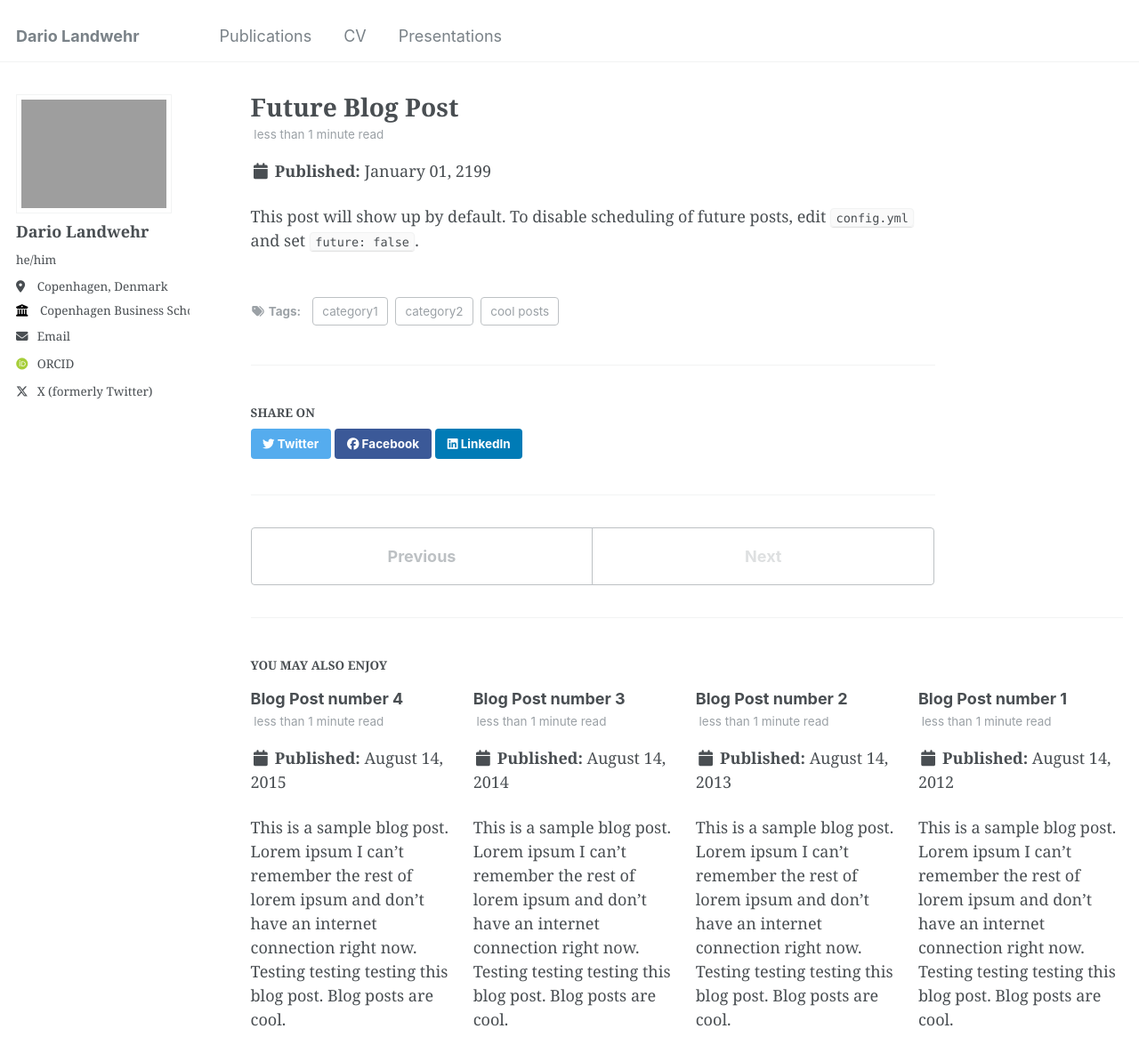
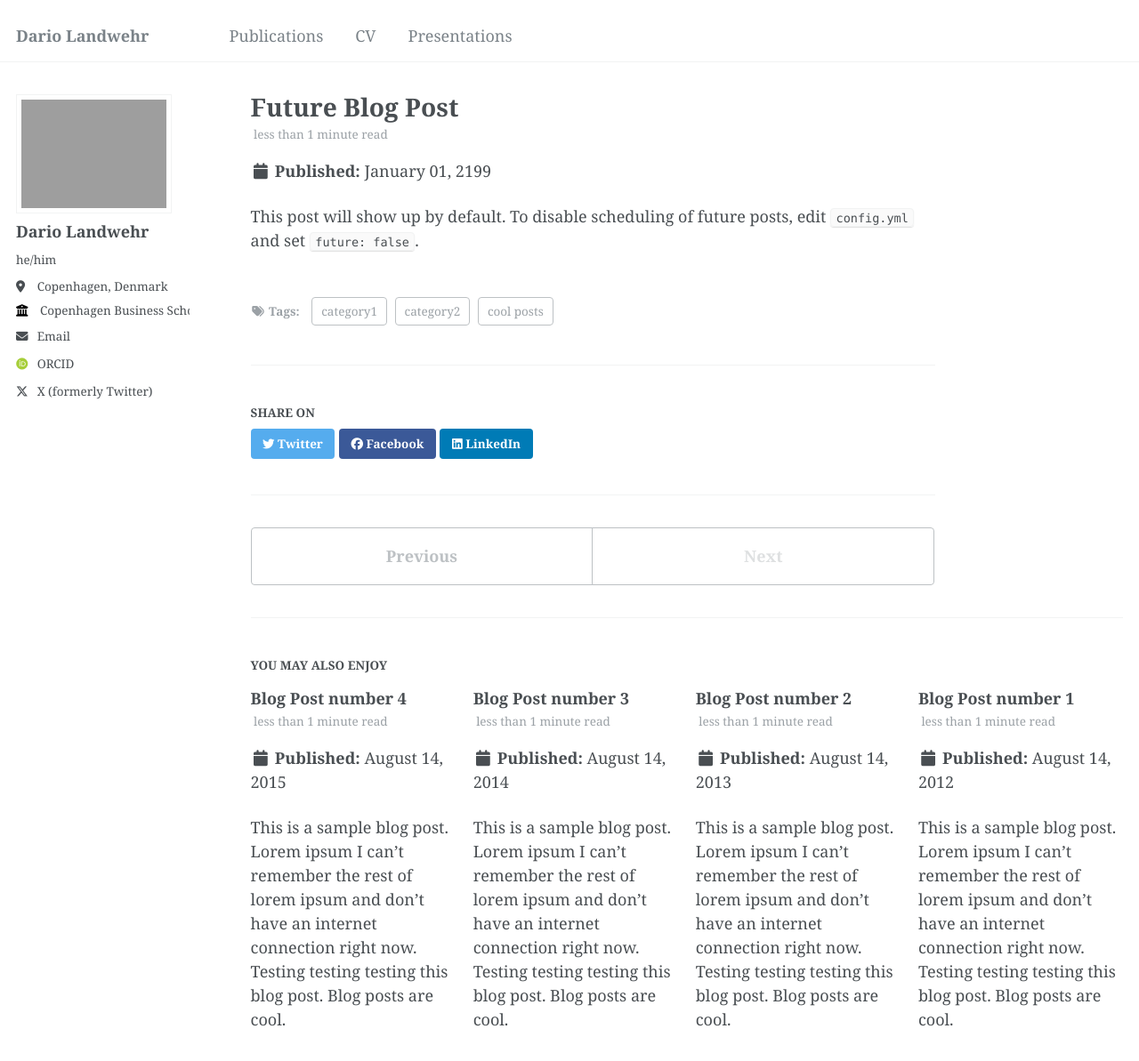
Before and after one commit to DarioLandwehr/DarioLandwehr.github.io, a Jekyll site: the page built from _posts/2199-01-01-future-post.md, in a window 1280 px wide and 1400 px high. Shown: the top 1193 px of the window at 89% size. Built offline with Jekyll 4.4.1, drawn with Linux system fonts in a browser that asks for light colours; some web fonts are replaced.

Commit message:
Update _variables.scss

```diff
--- a/_sass/_variables.scss
+++ b/_sass/_variables.scss
@@ -14,12 +14,12 @@ $indent-var                 : 1.3em;
 
 /* system typefaces */
 $serif                      : Georgia, Times, serif;
-$sans-serif                 : -apple-system, ".SFNSText-Regular", "San Francisco", "Roboto", "Segoe UI", "Helvetica Neue", "Lucida Grande", Arial, sans-serif;
+$sans-serif                 : $serif;
 $monospace                  : Monaco, Consolas, "Lucida Console", monospace;
 
 /* sans serif typefaces */
-$sans-serif-narrow          : $sans-serif;
-$helvetica                  : Helvetica, "Helvetica Neue", Arial, sans-serif;
+$sans-serif-narrow          : $serif;
+$helvetica                  : $serif;
 
 /* serif typefaces */
 $georgia                    : Georgia, serif;
```
